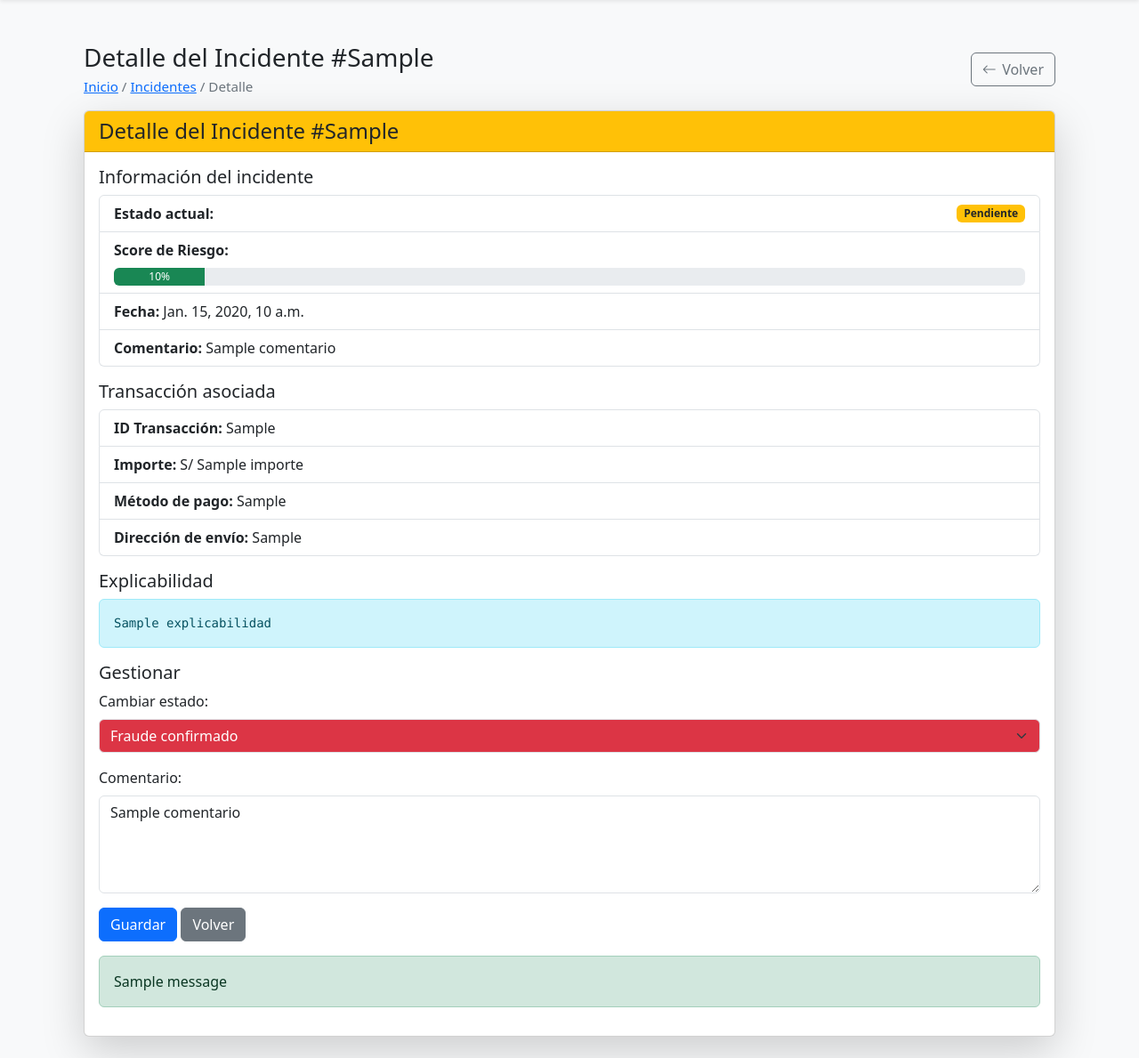
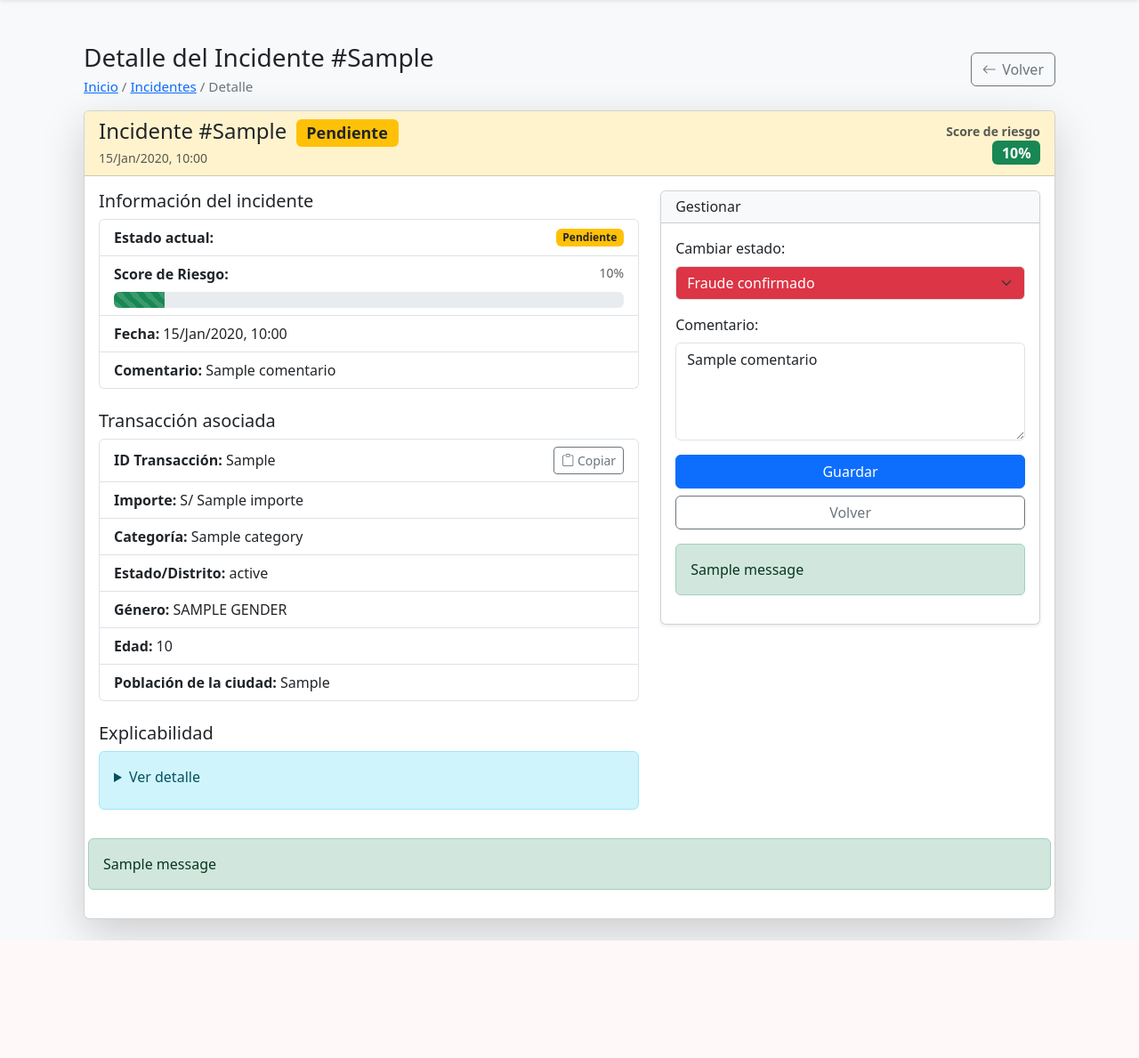
Before and after one commit to Andengineer/MyFraudLock, a Django app: template templates/api/incidente_detalle.html in a window 1280 px wide. Shown: the part 56-1245 px from the top of the page at 89% size. After the commit the page ends 1113 px from the top, so only its background shows below. Run offline with Django 5.2, Linux system fonts and the light colour scheme; the template is opened without the code that fills it: most values are stand-ins (such as "Sample title", 1, 10 or a date in 2020); one stand-in notice (Sample message) is shown; data that the repository does not hold is empty.

Commit message:
1. Integracion del modelo 2. Listado y Detalle afinados 3. Auditoria Afinada

```diff
--- a/MyFraudLock/settings.py
+++ b/MyFraudLock/settings.py
@@ -108,7 +108,7 @@
 
 LANGUAGE_CODE = 'en-us'
 
-TIME_ZONE = 'UTC'
+TIME_ZONE = "America/Lima"
 
 USE_I18N = True
 
--- a/templates/api/incidente_detalle.html
+++ b/templates/api/incidente_detalle.html
@@ -1,5 +1,6 @@
 {% extends "api/base.html" %}
 {% load static %}
+{% load tz %}
 {% block title %}Detalle de Incidente{% endblock %}
 
 {% block content %}
@@ -16,19 +17,49 @@
         </div>
         <div class="card shadow-lg">
             <!-- Header con color según estado -->
-            <div class="card-header
-              {% if incidente.estado == "Pendiente" %} bg-warning text-dark
-              {% elif incidente.estado == "Falso positivo" %} bg-success text-white
-              {% elif incidente.estado == "Fraude confirmado" %} bg-danger text-white
-              {% else %} bg-secondary text-white
+            <div class="card-header d-flex justify-content-between align-items-center
+  {% if incidente.estado == 'Pendiente' %} bg-warning-subtle
+  {% elif incidente.estado == 'Falso positivo' %} bg-success-subtle
+  {% elif incidente.estado == 'Fraude confirmado' %} bg-danger-subtle
+  {% else %} bg-secondary-subtle
   {% endif %}">
-                <h4 class="mb-0">Detalle del Incidente #{{ incidente.id_incidente }}</h4>
+                <div>
+                    <h4 class="mb-0">
+                        Incidente #{{ incidente.id_incidente }}
+                        <span class="badge ms-1
+        {% if incidente.estado == 'Pendiente' %} bg-warning text-dark
+        {% elif incidente.estado == 'Falso positivo' %} bg-success
+        {% elif incidente.estado == 'Fraude confirmado' %} bg-danger
+        {% else %} bg-secondary
+        {% endif %}">
+        {{ incidente.estado }}
+      </span>
+                    </h4>
+                    <small class="text-muted">
+                        {% localtime on %}{{ incidente.fecha|date:"d/M/Y, H:i" }}{% endlocaltime %}
+                    </small>
                 </div>
 
+                <div class="text-end">
+                    <div class="fw-semibold small text-muted">Score de riesgo</div>
+                    <span class="badge fs-6
+      {% if incidente.score_riesgo >= 80 %} bg-danger
+      {% elif incidente.score_riesgo >= 50 %} bg-warning text-dark
+      {% else %} bg-success
+      {% endif %}">
+      {{ incidente.score_riesgo }}%
+    </span>
+                </div>
+            </div>
+
+
             <div class="card-body">
+  <div class="row g-4">
+    <!-- Columna izquierda: Info + Transacción + Explicabilidad -->
+    <div class="col-lg-7">
       <!-- Información del incidente -->
       <h5 class="card-title">Información del incidente</h5>
-                <ul class="list-group mb-3">
+      <ul class="list-group mb-4">
         <li class="list-group-item d-flex justify-content-between align-items-center">
           <strong>Estado actual:</strong>
           <span class="badge
@@ -36,49 +67,64 @@
             {% elif incidente.estado == 'Falso positivo' %} bg-success
             {% elif incidente.estado == 'Fraude confirmado' %} bg-danger
             {% else %} bg-secondary
-                        {% endif %}">
-                        {{ incidente.estado }}
-                        </span>
+            {% endif %}">{{ incidente.estado }}</span>
         </li>
-                    <!-- Score de riesgo visual -->
+
+        <!-- Score con barra -->
         <li class="list-group-item">
-                        <strong>Score de Riesgo:</strong>
-                        <div class="progress mt-2" style="height: 20px;">
-                            <div class="progress-bar
-                              {% if incidente.score_riesgo >= 70 %} bg-danger
-                              {% elif incidente.score_riesgo >= 40 %} bg-warning text-dark
+          <div class="d-flex justify-content-between"><strong>Score de Riesgo:</strong>
+            <span class="small text-muted">{{ incidente.score_riesgo }}%</span>
+          </div>
+          <div class="progress mt-2" style="height:18px;">
+            <div class="progress-bar progress-bar-striped
+              {% if incidente.score_riesgo >= 80 %} bg-danger
+              {% elif incidente.score_riesgo >= 50 %} bg-warning text-dark
               {% else %} bg-success
-                              {% endif %}"
-                                 role="progressbar"
-                                 style="width: {{ incidente.score_riesgo }}%">
-                                {{ incidente.score_riesgo }}%
-                            </div>
+              {% endif %}" role="progressbar" style="width: {{ incidente.score_riesgo }}%;"></div>
           </div>
         </li>
-                    <li class="list-group-item"><strong>Fecha:</strong> {{ incidente.fecha }}</li>
+
+        <li class="list-group-item">
+          <strong>Fecha:</strong>
+          {% localtime on %}{{ incidente.fecha|date:"d/M/Y, H:i" }}{% endlocaltime %}
+        </li>
         <li class="list-group-item"><strong>Comentario:</strong> {{ incidente.comentario }}</li>
       </ul>
 
       <!-- Transacción asociada -->
       <h5 class="card-title">Transacción asociada</h5>
-                <ul class="list-group mb-3">
-                    <li class="list-group-item"><strong>ID
-                        Transacción:</strong> {{ incidente.id_transaccion.id_transaccion }}</li>
+      <ul class="list-group mb-4">
+        <li class="list-group-item d-flex justify-content-between align-items-center">
+          <div><strong>ID Transacción:</strong> <span id="txId">{{ incidente.id_transaccion.id_transaccion }}</span></div>
+          <button type="button" class="btn btn-sm btn-outline-secondary" id="copyTx">
+            <i class="bi bi-clipboard"></i> Copiar
+          </button>
+        </li>
         <li class="list-group-item"><strong>Importe:</strong> S/ {{ incidente.id_transaccion.importe }}</li>
-                    <li class="list-group-item"><strong>Método de
-                        pago:</strong> {{ incidente.id_transaccion.metodo_pago }}</li>
-                    <li class="list-group-item"><strong>Dirección de
-                        envío:</strong> {{ incidente.id_transaccion.direccion_envio }}</li>
+        <li class="list-group-item"><strong>Categoría:</strong> {{ incidente.id_transaccion.category }}</li>
+        <li class="list-group-item"><strong>Estado/Distrito:</strong> {{ incidente.id_transaccion.state }}</li>
+        <li class="list-group-item"><strong>Género:</strong> {{ incidente.id_transaccion.gender|upper }}</li>
+        <li class="list-group-item"><strong>Edad:</strong> {{ incidente.id_transaccion.age }}</li>
+        <li class="list-group-item"><strong>Población de la ciudad:</strong> {{ incidente.id_transaccion.city_pop }}</li>
       </ul>
 
       <!-- Explicabilidad -->
       <h5 class="card-title">Explicabilidad</h5>
       <div class="alert alert-info">
-                    <pre class="mb-0">{{ incidente.explicabilidad|safe }}</pre>
+        <details>
+          <summary class="mb-2">Ver detalle</summary>
+          <pre id="expBox" class="mb-0">{{ incidente.explicabilidad|safe }}</pre>
+        </details>
+      </div>
     </div>
 
-                <!-- Formulario de gestión -->
-                <h5 class="card-title">Gestionar</h5>
+    <!-- Columna derecha: Gestionar (sticky) -->
+    <div class="col-lg-5">
+      <div class="card shadow-sm sticky-side">
+        <div class="card-header bg-light">
+          <h6 class="mb-0">Gestionar</h6>
+        </div>
+        <div class="card-body">
           <form method="post" class="mb-3" id="gestionForm">
             {% csrf_token %}
             <div class="mb-3">
@@ -90,17 +136,30 @@
             </div>
             <div class="mb-3">
               <label for="comentario" class="form-label">Comentario:</label>
-                        <textarea id="comentario" name="comentario" rows="4"
-                                  class="form-control">{{ incidente.comentario }}</textarea>
+              <textarea id="comentario" name="comentario" rows="4" class="form-control">{{ incidente.comentario }}</textarea>
             </div>
-                    <!-- Botón abre modal -->
+
+            <!-- Acciones -->
+            <div class="d-grid gap-2">
+              <!-- Abre modal -->
               <button type="button" class="btn btn-primary" data-bs-toggle="modal" data-bs-target="#confirmModal">
                 Guardar
               </button>
-                    <a href="{% url 'incidentes_listado' %}" class="btn btn-secondary">Volver</a>
+              <a href="{% url 'incidentes_listado' %}" class="btn btn-outline-secondary">Volver</a>
+            </div>
           </form>
 
-                <!-- Modal de confirmación -->
+
+
+      {% if messages %}
+      <div class="alert alert-success mt-3">
+        {% for message in messages %}<p class="mb-0">{{ message }}</p>{% endfor %}
+      </div>
+      {% endif %}
+    </div>
+  </div>
+
+  <!-- Modal de confirmación (igual que lo tienes) -->
   <div class="modal fade" id="confirmModal" tabindex="-1" aria-hidden="true">
     <div class="modal-dialog modal-dialog-centered">
       <div class="modal-content">
@@ -109,20 +168,19 @@
           <button type="button" class="btn-close" data-bs-dismiss="modal"></button>
         </div>
         <div class="modal-body">
-                                <p><strong>Estado seleccionado:</strong>
-                                    <span id="previewEstado" class="badge bg-secondary">-</span>
-                                </p>
-                                <p><strong>Comentario:</strong></p>
+          <p><strong>Estado seleccionado:</strong> <span id="previewEstado" class="badge bg-secondary">-</span></p>
+          <p class="mb-1"><strong>Comentario:</strong></p>
           <p id="previewComentario" class="border rounded p-2 bg-light">—</p>
         </div>
         <div class="modal-footer">
-                                <button type="button" class="btn btn-secondary" data-bs-dismiss="modal">Cancelar
-                                </button>
+          <button type="button" class="btn btn-secondary" data-bs-dismiss="modal">Cancelar</button>
           <button type="submit" form="gestionForm" class="btn btn-primary">Confirmar</button>
         </div>
       </div>
     </div>
   </div>
+</div>
+
 
 
                 <!-- Mensajes de éxito -->
@@ -189,5 +247,28 @@
             const com = comentario.value.trim();
             previewComentario.textContent = com || "—";
         });
+        // Copiar ID de transacción
+        const btnCopy = document.getElementById('copyTx');
+        if (btnCopy) {
+            btnCopy.addEventListener('click', () => {
+                const t = document.getElementById('txId')?.innerText || '';
+                navigator.clipboard.writeText(t).then(() => {
+                    btnCopy.innerHTML = '<i class="bi bi-check-lg"></i> Copiado';
+                    setTimeout(() => btnCopy.innerHTML = '<i class="bi bi-clipboard"></i> Copiar', 1600);
+                });
+            });
+        }
+
+        // Pretty JSON para explicabilidad (si viene como string JSON)
+        (function prettyExplain() {
+            const el = document.getElementById('expBox');
+            if (!el) return;
+            try {
+                const raw = el.textContent.trim();
+                const obj = JSON.parse(raw);
+                el.textContent = JSON.stringify(obj, null, 2);
+            } catch (_) { /* queda tal cual si no es JSON válido */
+            }
+        })();
     </script>
 {% endblock %}
```
Also changed, not shown: templates/api/incidentes.html (+40 -12 lines). Lines whose indentation alone changed are shown as unchanged.
